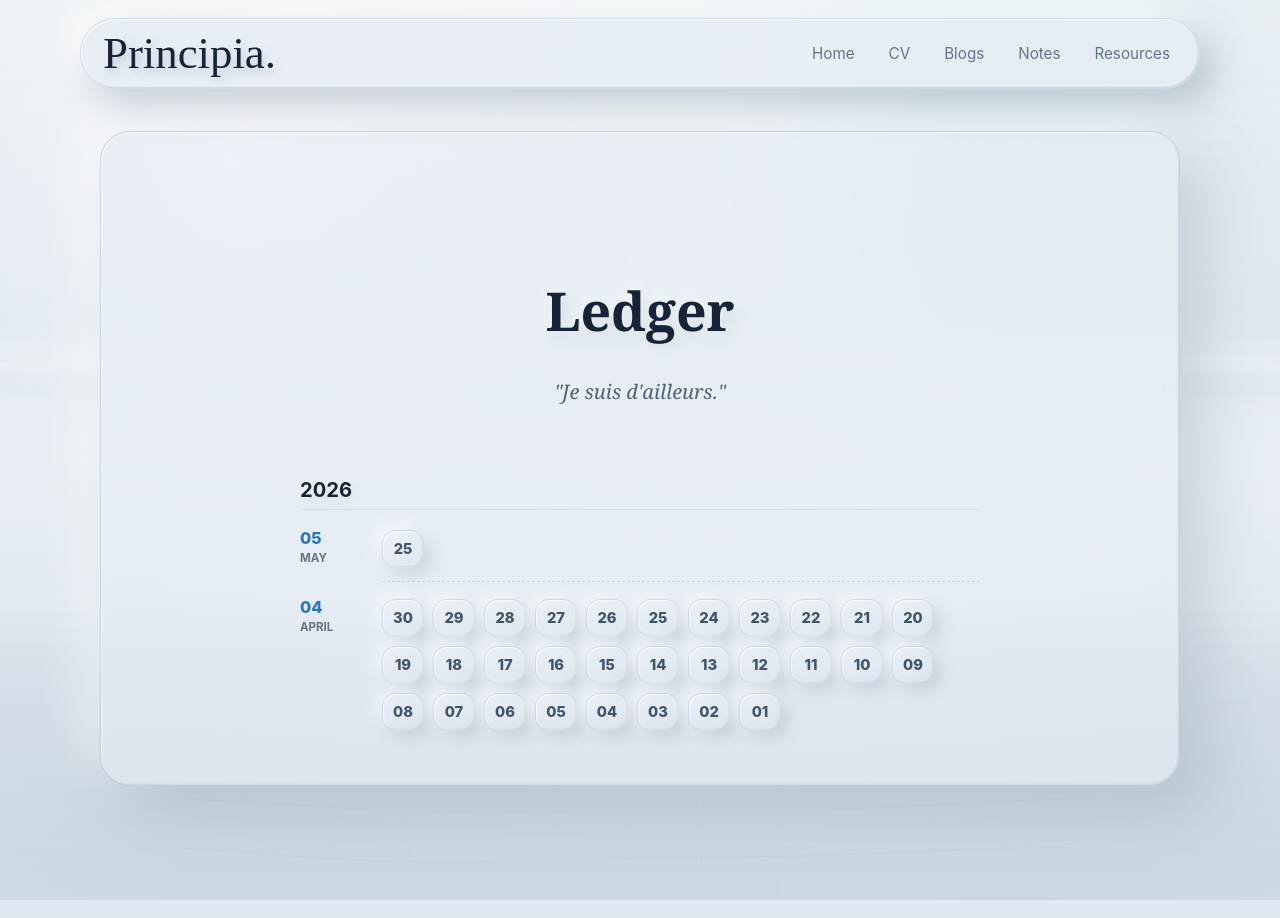
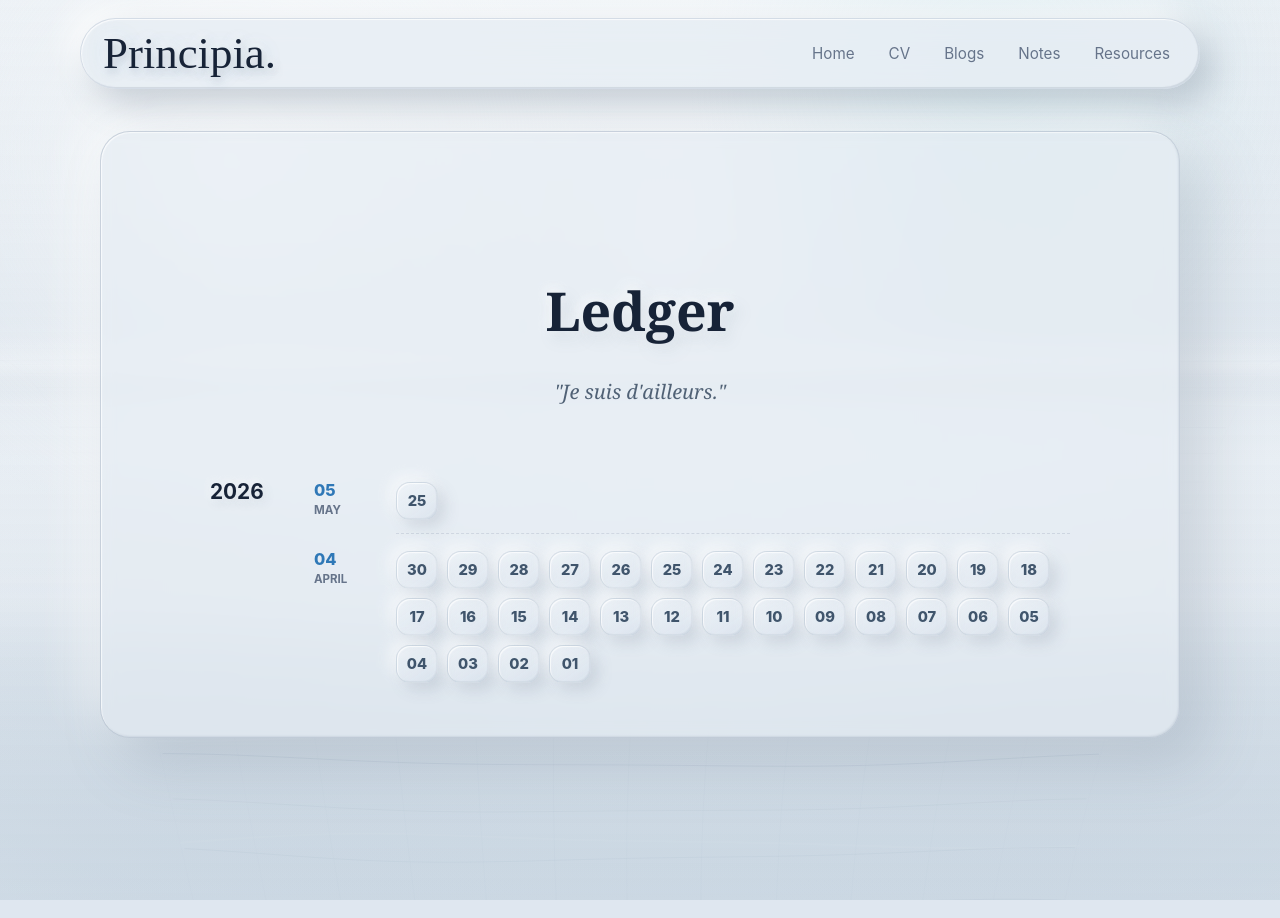
Before and after one commit to EtherealKasumi/personalpage, a Jekyll site: the page built from ledger.md, in a window 1280 px wide. Built offline with Jekyll 4.4.1, drawn with Linux system fonts in a browser that asks for light colours; some web fonts are replaced.

Commit message:
Align ledger years with latest month

```diff
--- a/_layouts/default.html
+++ b/_layouts/default.html
@@ -117,10 +117,10 @@
         .ledger-entry span { font-weight: 800; letter-spacing: 0; }
         .ledger-entry small { color: #66748a; font-size: 0.88rem; text-align: right; }
         .ledger-page { gap: clamp(28px, 5vw, 46px); }
-        .ledger-index { display: grid; gap: clamp(30px, 5vw, 46px); max-width: 680px; margin: -8px auto 0; }
-        .ledger-year { display: grid; gap: 18px; padding-top: 18px; border-top: 1px solid rgba(75, 96, 124, 0.14); }
+        .ledger-index { display: grid; gap: clamp(30px, 5vw, 46px); max-width: 860px; margin: -8px auto 0; }
+        .ledger-year { display: grid; grid-template-columns: 70px minmax(0, 1fr); gap: clamp(18px, 4vw, 34px); align-items: start; padding-top: 18px; border-top: 1px solid rgba(75, 96, 124, 0.14); }
         .ledger-year:first-child { border-top: 0; padding-top: 0; }
-        .ledger-year-title { margin: 0; padding: 0 0 9px; border-bottom: 1px solid rgba(75, 96, 124, 0.1); color: #172337; font-family: var(--ui-font); font-size: clamp(1.05rem, 2.2vw, 1.26rem); line-height: 1; letter-spacing: 0; text-shadow: 3px 4px 10px rgba(111,126,145,0.16), -2px -2px 8px rgba(255,255,255,0.7); }
+        .ledger-year-title { margin: 2px 0 0; padding: 0; border-bottom: none; color: #172337; font-family: var(--ui-font); font-size: clamp(1.05rem, 2.2vw, 1.3rem); line-height: 1; letter-spacing: 0; text-shadow: 3px 4px 10px rgba(111,126,145,0.16), -2px -2px 8px rgba(255,255,255,0.7); }
         .ledger-months { display: grid; gap: 15px; }
         .ledger-month { display: grid; grid-template-columns: 68px minmax(0, 1fr); gap: 14px; align-items: start; }
         .ledger-month-title { margin: 0; padding: 2px 0 0; border-bottom: none; color: #2f78b7; font-family: var(--ui-font); font-size: 1.02rem; line-height: 1.05; font-weight: 800; letter-spacing: 0; }
@@ -160,7 +160,8 @@
             .ledger-entry { align-items: flex-start; flex-direction: column; gap: 3px; border-radius: 18px; margin-top: -10px; }
             .ledger-entry small { text-align: left; }
             .ledger-index { max-width: 100%; margin-top: -4px; }
-            .ledger-year { gap: 16px; }
+            .ledger-year { grid-template-columns: 1fr; gap: 16px; }
+            .ledger-year-title { margin-top: 0; padding-bottom: 8px; border-bottom: 1px solid rgba(75, 96, 124, 0.1); }
             .ledger-month { grid-template-columns: 58px minmax(0, 1fr); gap: 12px; }
             .ledger-date-grid { gap: 8px; }
             .ledger-date { width: 39px; height: 36px; border-radius: 13px; }
```
